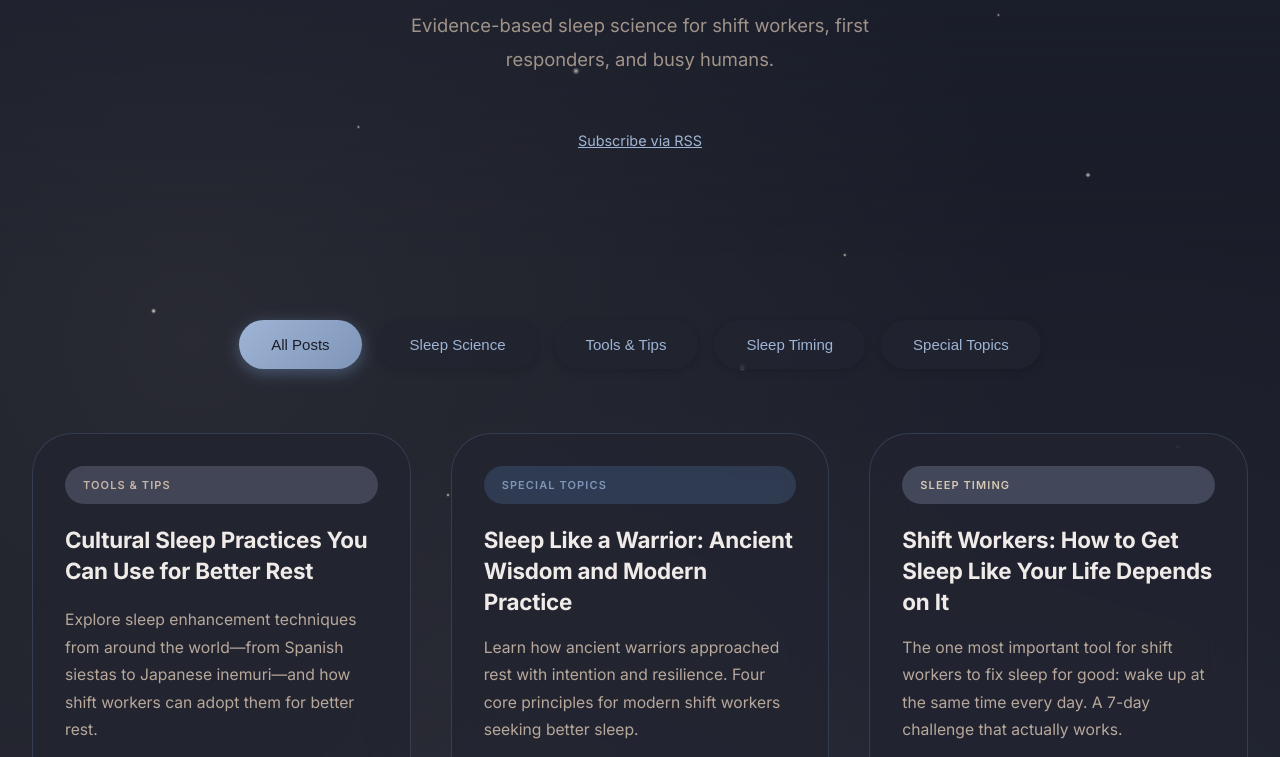
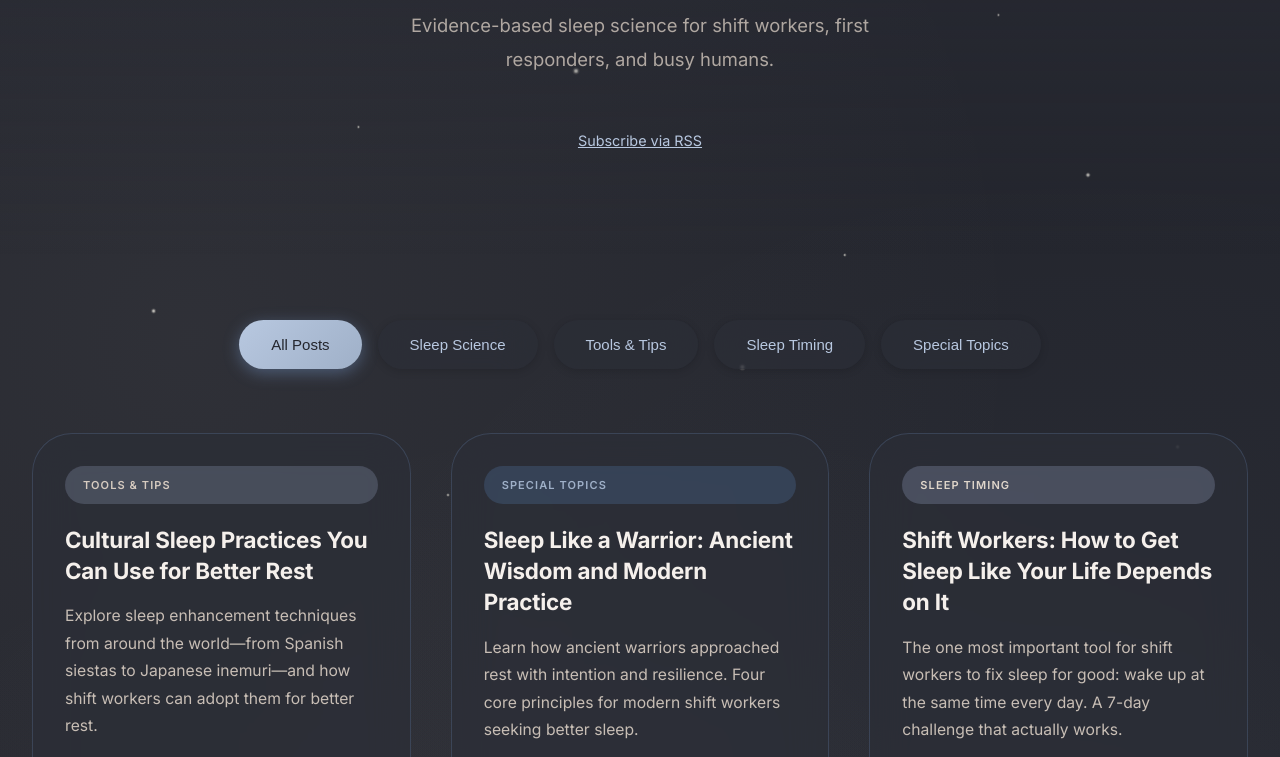
Before and after one commit to jadenschwartz22-ops/sleepmedic-blog, a website: page blog/index.html in a window 1280 px wide. Shown: the part 209-966 px from the top of the page. Drawn offline with Linux system fonts and the light colour scheme.

Commit message:
feat: even gentler warm theme + clickable post cards
Colors - Much Gentler:
- Lighter background: #24262e (less dark, more gentle)
- Softer panels with less opacity (0.65)
- Very soft warm accents (all colors lightened):
  - Lavender: #d6cbc0 (very soft)
  - Periwinkle: #b8c8e0 (gentle)
  - Lilac: #e0d6cb (very soft peachy)
  - All colors more muted and calming

Background glows:
- Reduced opacity (0.04-0.06 instead of 0.05-0.08)
- Softer golden & peachy tones
- More subtle and gentle

UX Improvement:
- Entire post card is now clickable (not just title)
- Better hover states with softer shadows
- Easier to navigate

Result:
- Much gentler and more soothing
- Very soft warm palette
- Not harsh or intense
- Perfect calming aesthetic for sleep content
- Improved usability with clickable cards

```diff
--- a/blog/_shared-styles.css
+++ b/blog/_shared-styles.css
@@ -1,23 +1,23 @@
 /* SleepMedic Blog - Peaceful Starry Night Theme */
 
 :root {
-  /* Warm Starry Night - Cozy Blues & Warm Accents */
-  --bg: #1a1d28;  /* Warm deep blue-gray */
-  --bg-light: #222530;  /* Warm dark blue */
-  --panel: rgba(34, 37, 48, 0.75);  /* Warm translucent panels */
-  --ink: #f0ebe8;  /* Warm white with peach tint */
-  --muted: #b8a89b;  /* Warm muted tan */
-  --line: rgba(184, 168, 155, 0.15);
+  /* Gentle Warm Night - Soft & Soothing */
+  --bg: #24262e;  /* Lighter warm blue-gray */
+  --bg-light: #2c2e38;  /* Gentle dark blue */
+  --panel: rgba(44, 46, 56, 0.65);  /* Softer translucent panels */
+  --ink: #f5f0ec;  /* Softer warm white */
+  --muted: #c8beb5;  /* Gentle warm beige */
+  --line: rgba(200, 190, 181, 0.12);
 
-  /* Warm Night Accents - Cozy Blues with Golden & Peachy Touches */
-  --lavender: #c8b5a8;  /* Warm lavender-tan */
-  --periwinkle: #9fb5d6;  /* Warm periwinkle */
-  --lilac: #d6c8b5;  /* Warm peachy-lilac */
-  --midnight-blue: #7f95b8;  /* Warm midnight blue */
-  --deep-purple: #b8a895;  /* Warm taupe-purple */
-  --moon: #fef9e6;  /* Warm golden moon glow */
-  --star: #fffef8;  /* Warm white stars */
-  --star-glow: rgba(254, 249, 230, 0.7);  /* Warm golden star glow */
+  /* Gentle Warm Accents - Very Soft & Calming */
+  --lavender: #d6cbc0;  /* Very soft warm lavender */
+  --periwinkle: #b8c8e0;  /* Gentle warm periwinkle */
+  --lilac: #e0d6cb;  /* Very soft peachy-lilac */
+  --midnight-blue: #9fb0c8;  /* Gentle warm blue */
+  --deep-purple: #c8beb0;  /* Very soft warm taupe */
+  --moon: #fef9ea;  /* Gentle golden glow */
+  --star: #fffef8;  /* Soft warm white stars */
+  --star-glow: rgba(254, 249, 234, 0.6);  /* Gentle warm star glow */
 
   /* Very Rounded - Duolingo style */
   --radius: 24px;
@@ -36,11 +36,11 @@ body {
   font-family: 'Inter', -apple-system, BlinkMacSystemFont, 'Segoe UI', sans-serif;
   background: var(--bg);
   background-image:
-    /* Warm night glows - golden & peachy blues */
-    radial-gradient(circle at 15% 30%, rgba(214, 200, 181, 0.08) 0%, transparent 50%),
-    radial-gradient(circle at 85% 70%, rgba(159, 181, 214, 0.07) 0%, transparent 55%),
-    radial-gradient(circle at 50% 90%, rgba(200, 181, 168, 0.06) 0%, transparent 60%),
-    radial-gradient(circle at 30% 80%, rgba(184, 168, 149, 0.05) 0%, transparent 45%);
+    /* Gentle warm glows - very soft golden & peachy tones */
+    radial-gradient(circle at 15% 30%, rgba(224, 214, 203, 0.06) 0%, transparent 50%),
+    radial-gradient(circle at 85% 70%, rgba(184, 200, 224, 0.05) 0%, transparent 55%),
+    radial-gradient(circle at 50% 90%, rgba(214, 203, 190, 0.045) 0%, transparent 60%),
+    radial-gradient(circle at 30% 80%, rgba(200, 190, 177, 0.04) 0%, transparent 45%);
   color: var(--ink);
   line-height: 2;
   -webkit-font-smoothing: antialiased;
--- a/blog/index.html
+++ b/blog/index.html
@@ -34,7 +34,7 @@
       position: relative;
       text-align: center;
       padding: 120px 20px 100px;
-      background: linear-gradient(180deg, rgba(26, 32, 48, 0.5) 0%, transparent 100%);
+      background: linear-gradient(180deg, rgba(44, 46, 56, 0.4) 0%, transparent 100%);
       border-bottom: none;
       overflow: hidden;
     }
@@ -144,9 +144,9 @@
 
     .post-card:hover {
       transform: translateY(-8px) scale(1.01);
-      box-shadow: 0 24px 72px rgba(125, 159, 214, 0.35);
+      box-shadow: 0 24px 72px rgba(184, 200, 224, 0.3);
       border-color: var(--periwinkle);
-      background: rgba(26, 32, 48, 0.9);
+      background: rgba(44, 46, 56, 0.85);
     }
 
     .post-card-content {
@@ -178,15 +178,7 @@
       margin-bottom: 16px;
       line-height: 1.4;
       flex: 1;
-    }
-
-    .post-card h2 a {
       color: var(--ink);
-      text-decoration: none;
-    }
-
-    .post-card h2 a:hover {
-      color: var(--periwinkle);
     }
 
     .post-excerpt {
@@ -304,12 +296,12 @@
   </main>
 
   <!-- Footer -->
-  <footer style="background: rgba(21, 26, 36, 0.95); padding: 48px 20px; text-align: center; border-top: 1px solid rgba(139, 149, 168, 0.12);">
+  <footer style="background: rgba(36, 38, 46, 0.95); padding: 48px 20px; text-align: center; border-top: 1px solid rgba(200, 190, 181, 0.1);">
     <div class="wrap">
       <p style="color: var(--muted); font-size: 0.9rem;">
         © 2025 SleepMedic. Evidence-based sleep science for shift workers.
       </p>
-      <p style="color: rgba(139, 149, 168, 0.7); font-size: 0.8rem; margin-top: 12px;">
+      <p style="color: rgba(200, 190, 181, 0.7); font-size: 0.8rem; margin-top: 12px;">
         <a href="/" style="color: var(--periwinkle); text-decoration: none;">Home</a> ·
         <a href="feed.xml" style="color: var(--periwinkle); text-decoration: none;">RSS</a>
       </p>
@@ -393,10 +385,11 @@
       }
 
       postsGrid.innerHTML = filtered.map(post => `
+        <a href="posts/${post.slug}.html" style="text-decoration: none; color: inherit;">
           <article class="post-card" data-category="${post.category}">
             <div class="post-card-content">
               <span class="post-category category-${post.category}">${post.categoryLabel}</span>
-            <h2><a href="posts/${post.slug}.html">${post.title}</a></h2>
+              <h2>${post.title}</h2>
               <p class="post-excerpt">${post.excerpt}</p>
               <div class="post-meta">
                 <time datetime="${post.date}">${post.dateFormatted}</time>
@@ -405,6 +398,7 @@
               </div>
             </div>
           </article>
+        </a>
       `).join('');
     }
 
```
Also changed, not shown: .github/workflows/weekly-blog-draft.yml (added). Lines whose indentation alone changed are shown as unchanged.
